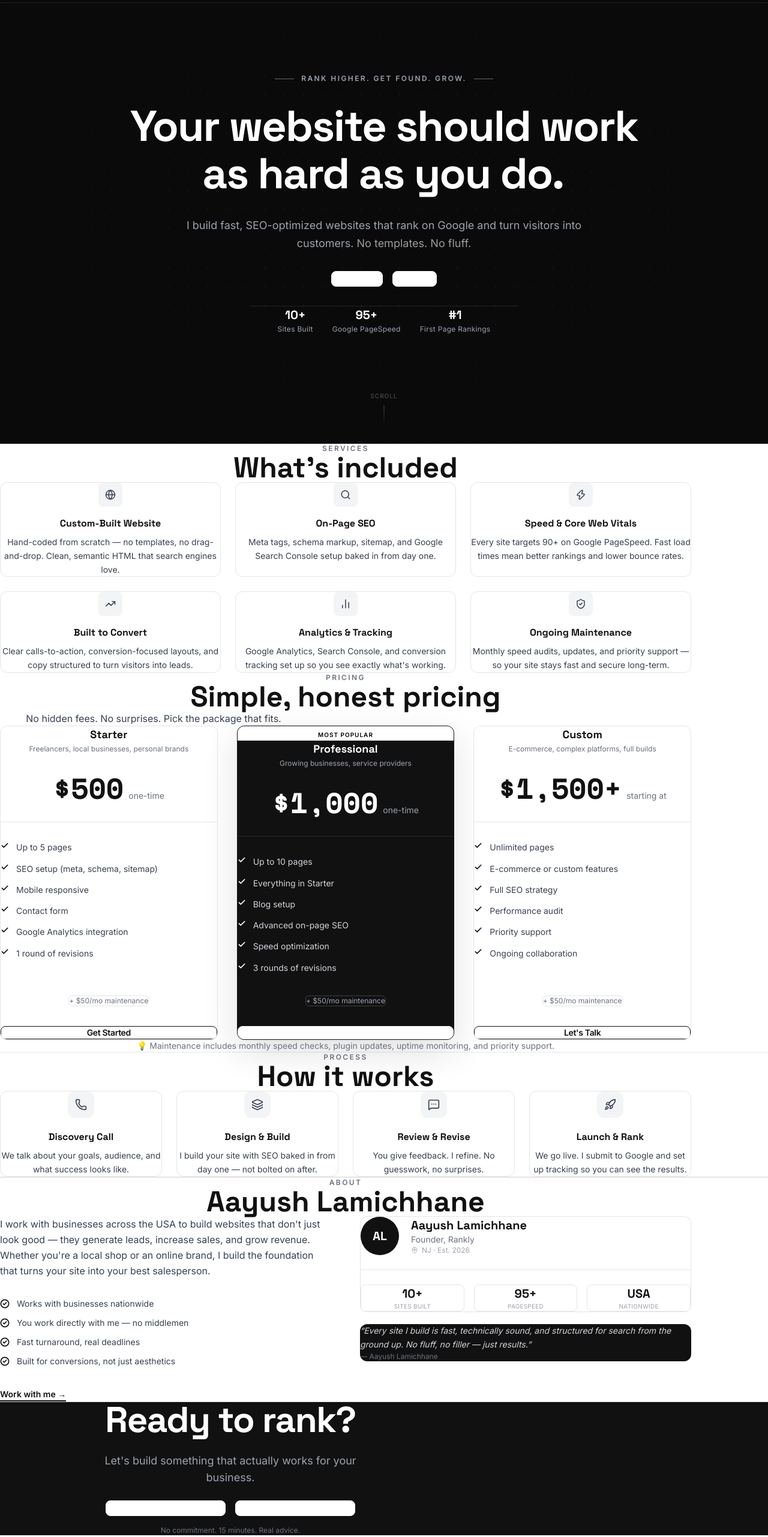
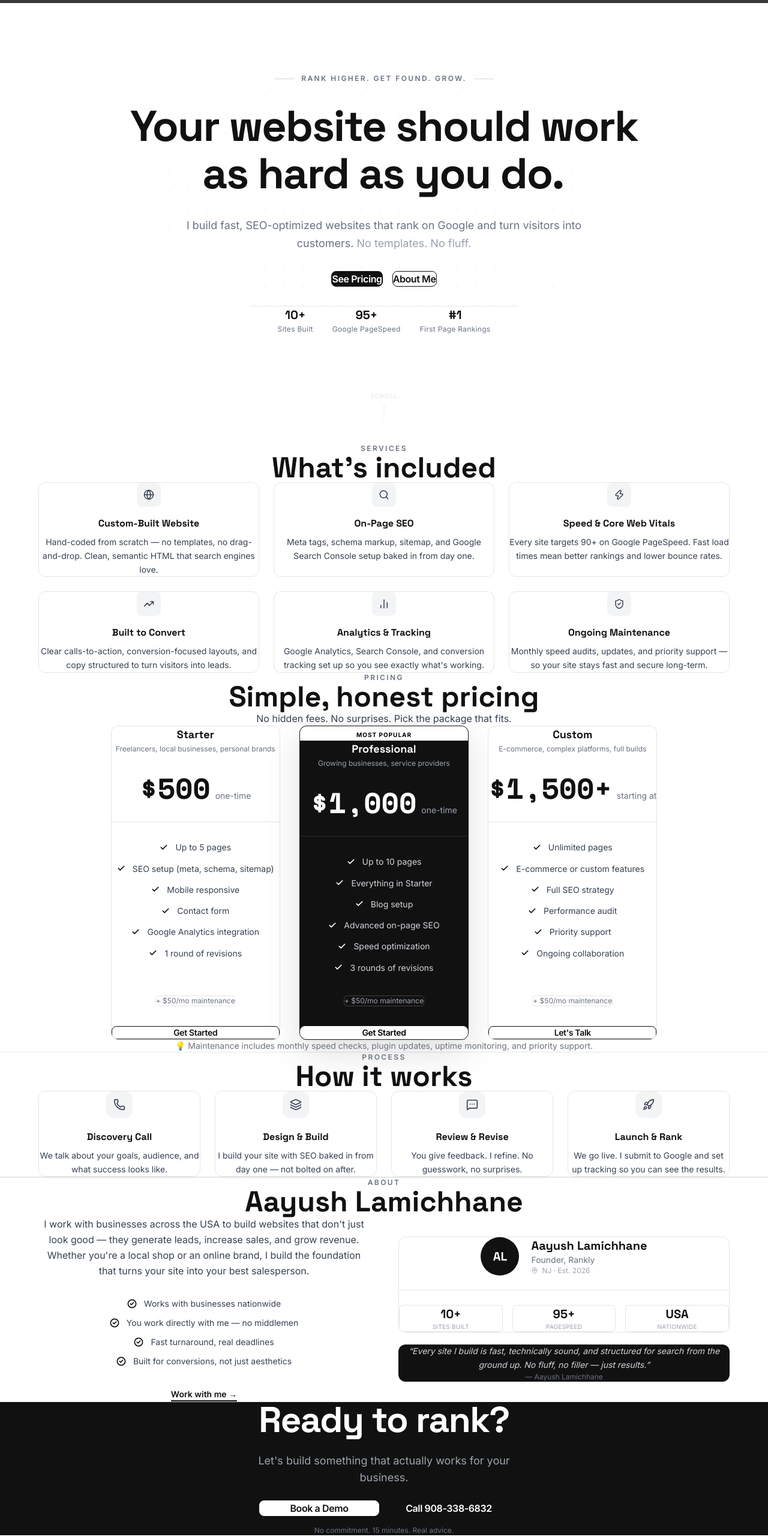
Before and after one commit to AayushLami/aayushPort, a Next.js app: page / in a window 1280 px wide. Shown: the part 60-2623 px from the top of the page at 60% size. Built offline with nearby package versions, Linux system fonts and the light colour scheme.

Commit message:
fix: resolve blank buttons, center all sections, and fix offline Google Fonts fetch crash

```diff
--- a/app/globals.css
+++ b/app/globals.css
@@ -1,10 +1,11 @@
+@import url('https://fonts.googleapis.com/css2?family=Space+Grotesk:wght@400;500;600;700&family=Inter:wght@400;500;600;700&family=Space+Mono:wght@400;700&display=swap');
 @import "tailwindcss";
 
 /* ─── Tailwind v4 custom theme ──────────────────────────────────── */
 @theme {
-  --font-heading: var(--font-space-grotesk), "Space Grotesk", system-ui, sans-serif;
-  --font-mono: var(--font-space-mono), "Space Mono", ui-monospace, monospace;
-  --font-sans: var(--font-inter), "Inter", system-ui, sans-serif;
+  --font-heading: "Space Grotesk", system-ui, sans-serif;
+  --font-mono: "Space Mono", ui-monospace, monospace;
+  --font-sans: "Inter", system-ui, sans-serif;
 }
 
 /* ─── Base resets ───────────────────────────────────────────────── */
--- a/app/layout.tsx
+++ b/app/layout.tsx
@@ -1,27 +1,5 @@
 import type { Metadata } from "next";
-import { Space_Grotesk, Inter, Space_Mono } from "next/font/google";
 import "./globals.css";
-
-const spaceGrotesk = Space_Grotesk({
-  subsets: ["latin"],
-  weight: ["400", "500", "600", "700"],
-  variable: "--font-space-grotesk",
-  display: "swap",
-});
-
-const inter = Inter({
-  subsets: ["latin"],
-  weight: ["400", "500", "600"],
-  variable: "--font-inter",
-  display: "swap",
-});
-
-const spaceMono = Space_Mono({
-  subsets: ["latin"],
-  weight: ["400", "700"],
-  variable: "--font-space-mono",
-  display: "swap",
-});
 
 export const metadata: Metadata = {
   title: "Rankly — SEO-Optimized Websites by Aayush Lamichhane",
@@ -51,10 +29,7 @@
   children: React.ReactNode;
 }) {
   return (
-    <html
-      lang="en"
-      className={`${spaceGrotesk.variable} ${inter.variable} ${spaceMono.variable}`}
-    >
+    <html lang="en">
       <body className="bg-white text-[#111111] antialiased font-sans">{children}</body>
     </html>
   );
--- a/components/About.tsx
+++ b/components/About.tsx
@@ -16,8 +16,8 @@
   const isInView = useInView(ref, { once: true, amount: 0.2 });
 
   return (
-    <section id="about" className="py-32 px-6 bg-white border-y border-[#e5e5e5]">
-      <div className="max-w-6xl mx-auto text-center">
+    <section id="about" className="py-32 px-6 bg-white border-y border-[#e5e5e5] flex flex-col items-center text-center">
+      <div className="max-w-6xl mx-auto text-center flex flex-col items-center">
         {/* Section label */}
         <motion.p
           initial={{ opacity: 0, y: 16 }}
@@ -39,10 +39,10 @@
 
         <div
           ref={ref}
-          className="grid grid-cols-1 md:grid-cols-2 gap-12 items-start text-left"
+          className="grid grid-cols-1 md:grid-cols-2 gap-12 items-center text-center w-full"
         >
           {/* Left — Text */}
-          <div className="flex flex-col gap-8">
+          <div className="flex flex-col items-center text-center gap-8">
             <motion.p
               initial={{ opacity: 0, y: 16 }}
               animate={isInView ? { opacity: 1, y: 0 } : {}}
@@ -60,10 +60,10 @@
               initial={{ opacity: 0, y: 16 }}
               animate={isInView ? { opacity: 1, y: 0 } : {}}
               transition={{ duration: 0.5, delay: 0.3 }}
-              className="flex flex-col gap-3"
+              className="flex flex-col items-center gap-3 w-full"
             >
               {bullets.map((b, i) => (
-                <li key={i} className="flex items-center gap-3">
+                <li key={i} className="flex items-center gap-3 justify-center">
                   <CheckCircle2 size={16} className="text-[#111111] shrink-0" strokeWidth={2.5} />
                   <span className="text-sm text-[#374151]">{b}</span>
                 </li>
@@ -89,21 +89,21 @@
             initial={{ opacity: 0, x: 24 }}
             animate={isInView ? { opacity: 1, x: 0 } : {}}
             transition={{ duration: 0.6, delay: 0.2 }}
-            className="flex flex-col gap-5"
+            className="flex flex-col gap-5 w-full"
           >
             {/* Profile Card */}
-            <div className="bg-white border border-[#e5e5e5] rounded-xl p-8 flex flex-col gap-6">
+            <div className="bg-white border border-[#e5e5e5] rounded-xl p-8 flex flex-col items-center text-center gap-6">
               {/* Avatar + name */}
-              <div className="flex items-center gap-5">
+              <div className="flex flex-col sm:flex-row items-center gap-5 justify-center">
                 <div className="w-16 h-16 rounded-full bg-[#111111] flex items-center justify-center shrink-0">
                   <span className="font-heading text-xl font-bold text-white">AL</span>
                 </div>
-                <div>
-                  <h3 className="font-heading text-xl font-bold text-[#111111]">
+                <div className="text-center sm:text-left">
+                  <h3 className="font-heading text-xl font-bold text-[#111111] text-center sm:text-left">
                     Aayush Lamichhane
                   </h3>
-                  <p className="text-sm text-[#6b7280] mt-0.5">Founder, Rankly</p>
-                  <div className="flex items-center gap-1.5 mt-1.5">
+                  <p className="text-sm text-[#6b7280] mt-0.5 text-center sm:text-left">Founder, Rankly</p>
+                  <div className="flex items-center justify-center sm:justify-start gap-1.5 mt-1.5">
                     <MapPin size={12} className="text-[#9ca3af]" />
                     <span className="text-xs text-[#9ca3af]">NJ · Est. 2026</span>
                   </div>
@@ -114,7 +114,7 @@
               <div className="w-full h-px bg-[#e5e5e5]" />
 
               {/* Stat boxes */}
-              <div className="grid grid-cols-3 gap-4">
+              <div className="grid grid-cols-3 gap-4 w-full">
                 {[
                   { value: "10+", label: "Sites Built" },
                   { value: "95+", label: "PageSpeed" },
@@ -136,12 +136,12 @@
             </div>
 
             {/* Quote card */}
-            <div className="bg-[#111111] rounded-xl p-6">
-              <p className="text-sm text-[#d1d5db] leading-relaxed italic">
+            <div className="bg-[#111111] rounded-xl p-6 flex flex-col items-center text-center">
+              <p className="text-sm text-[#d1d5db] leading-relaxed italic text-center">
                 &ldquo;Every site I build is fast, technically sound, and structured
                 for search from the ground up. No fluff, no filler — just results.&rdquo;
               </p>
-              <p className="text-xs text-[#6b7280] mt-3">— Aayush Lamichhane</p>
+              <p className="text-xs text-[#6b7280] mt-3 text-center">— Aayush Lamichhane</p>
             </div>
           </motion.div>
         </div>
--- a/components/CTABanner.tsx
+++ b/components/CTABanner.tsx
@@ -96,7 +96,7 @@
   return (
     <section
       id="contact"
-      className="py-32 px-6 bg-[#111111]"
+      className="py-32 px-6 bg-[#111111] flex flex-col items-center text-center"
     >
       <div
         ref={ref}
@@ -126,20 +126,20 @@
           transition={{ duration: 0.5, delay: 0.2 }}
           className="flex flex-col items-center gap-4"
         >
-          <div className="flex flex-col sm:flex-row items-center gap-4">
+          <div className="flex flex-col sm:flex-row items-center justify-center gap-4">
             <Button
               onClick={() => setIsOpen(true)}
-              variant="primary"
+              variant="ctaPrimary"
               size="lg"
-              className="min-w-[200px] bg-white text-[#111111] border-white hover:bg-[#f3f4f6] hover:border-[#f3f4f6]"
+              className="min-w-[200px]"
             >
               Book a Demo
             </Button>
             <Button
               href="tel:9083386832"
-              variant="secondary"
+              variant="ctaSecondary"
               size="lg"
-              className="min-w-[200px] bg-transparent text-white border-white hover:bg-white hover:text-[#111111]"
+              className="min-w-[200px]"
             >
               Call 908-338-6832
             </Button>
--- a/components/FinalCTA.tsx
+++ b/components/FinalCTA.tsx
@@ -8,7 +8,7 @@
   const isInView = useInView(ref, { once: true, amount: 0.3 });
 
   return (
-    <section className="py-32 px-6 bg-[#f5f5f5]">
+    <section className="py-32 px-6 bg-[#f5f5f5] flex flex-col items-center text-center">
       <div
         ref={ref}
         className="max-w-3xl mx-auto flex flex-col items-center text-center gap-8"
--- a/components/Hero.tsx
+++ b/components/Hero.tsx
@@ -44,46 +44,45 @@
   return (
     <section
       id="hero"
-      className="relative min-h-screen flex items-center justify-center overflow-hidden pt-16 bg-[#0a0a0a]"
+      className="relative min-h-screen flex flex-col items-center justify-center text-center overflow-hidden pt-16 bg-white"
       aria-label="Hero"
     >
-      {/* Dot grid background */}
+      {/* Subtle dot grid — light on white */}
       <div
         className="absolute inset-0 pointer-events-none"
         style={{
           backgroundImage:
-            "radial-gradient(circle, rgba(255,255,255,0.06) 1px, transparent 1px)",
+            "radial-gradient(circle, rgba(0,0,0,0.06) 1px, transparent 1px)",
           backgroundSize: "32px 32px",
           animation: "drift 20s linear infinite",
         }}
       />
-      {/* Gradient overlay */}
+      {/* Fade edges */}
       <div
         className="absolute inset-0 pointer-events-none"
         style={{
           background:
-            "radial-gradient(ellipse 70% 60% at 50% 50%, transparent 30%, #0a0a0a 100%)",
+            "radial-gradient(ellipse 70% 60% at 50% 50%, transparent 30%, #ffffff 100%)",
         }}
       />
 
       <div className="relative z-10 max-w-4xl mx-auto px-6 text-center flex flex-col items-center gap-8">
         {/* Eyebrow */}
-        <div className="flex items-center gap-3">
-          <span className="w-8 h-px bg-white/40" />
-          <span className="text-xs font-semibold text-[#9ca3af] tracking-[0.2em] uppercase">
+        <div className="flex items-center justify-center gap-3">
+          <span className="w-8 h-px bg-gray-300" />
+          <span className="text-xs font-semibold text-gray-500 tracking-[0.2em] uppercase">
             Rank Higher. Get Found. Grow.
           </span>
-          <span className="w-8 h-px bg-white/40" />
+          <span className="w-8 h-px bg-gray-300" />
         </div>
 
         {/* Typewriter headline */}
-        <h1 className="font-heading text-4xl sm:text-5xl md:text-6xl lg:text-7xl font-bold text-white leading-[1.1] tracking-tight min-h-[3.3em] sm:min-h-[2.2em] md:min-h-[2.2em]">
+        <h1 className="font-heading text-4xl sm:text-5xl md:text-6xl lg:text-7xl font-bold text-[#111111] leading-[1.1] tracking-tight min-h-[3.3em] sm:min-h-[2.2em] md:min-h-[2.2em]">
           {displayed}
           <span
-            className="inline-block w-[3px] h-[0.85em] bg-white ml-1 align-middle"
+            className="inline-block w-[3px] h-[0.85em] bg-[#111111] ml-1 align-middle"
             style={{
               animation: typingDone ? "blink 1s step-end infinite" : "none",
-              opacity: typingDone ? 1 : 1,
             }}
           />
         </h1>
@@ -95,38 +94,28 @@
               initial={{ opacity: 0, y: 12 }}
               animate={{ opacity: 1, y: 0 }}
               transition={{ duration: 0.6, ease: "easeOut" }}
-              className="text-base sm:text-lg text-[#9ca3af] max-w-2xl leading-relaxed"
+              className="text-base sm:text-lg text-gray-500 max-w-2xl leading-relaxed"
             >
               I build fast, SEO-optimized websites that rank on Google and turn
               visitors into customers.{" "}
-              <span className="text-white/60">No templates. No fluff.</span>
+              <span className="text-gray-400">No templates. No fluff.</span>
             </motion.p>
           )}
         </AnimatePresence>
 
-        {/* CTA Buttons */}
+        {/* CTA Buttons — using Button component */}
         <AnimatePresence>
           {typingDone && (
             <motion.div
               initial={{ opacity: 0, y: 12 }}
               animate={{ opacity: 1, y: 0 }}
               transition={{ duration: 0.6, ease: "easeOut", delay: 0.15 }}
-              className="flex flex-col sm:flex-row items-center gap-4"
+              className="flex flex-col sm:flex-row items-center justify-center gap-4"
             >
-              <Button
-                href="#pricing"
-                variant="primary"
-                size="lg"
-                className="bg-white text-[#111111] border-white hover:bg-[#f3f4f6] hover:border-[#f3f4f6]"
-              >
+              <Button href="#pricing" variant="primary" size="lg">
                 See Pricing
               </Button>
-              <Button
-                href="#about"
-                variant="secondary"
-                size="lg"
-                className="bg-transparent text-white border-white hover:bg-white hover:text-[#111111]"
-              >
+              <Button href="#about" variant="secondary" size="lg">
                 About Me
               </Button>
             </motion.div>
@@ -140,14 +129,14 @@
               initial={{ opacity: 0 }}
               animate={{ opacity: 1 }}
               transition={{ duration: 0.6, delay: 0.3 }}
-              className="flex flex-wrap items-center justify-center gap-8 mt-2 border-t border-white/10 pt-8 w-full max-w-md"
+              className="flex flex-wrap items-center justify-center gap-8 mt-2 border-t border-gray-200 pt-8 w-full max-w-md"
             >
               {stats.map((stat, i) => (
                 <div key={i} className="flex flex-col items-center gap-0.5">
-                  <span className="font-heading text-xl font-bold text-white">
+                  <span className="font-heading text-xl font-bold text-[#111111]">
                     {stat.value}
                   </span>
-                  <span className="text-xs text-[#9ca3af] tracking-wide">
+                  <span className="text-xs text-gray-500 tracking-wide">
                     {stat.label}
                   </span>
                 </div>
@@ -159,10 +148,10 @@
 
       {/* Scroll indicator */}
       <div className="absolute bottom-8 left-1/2 -translate-x-1/2 flex flex-col items-center gap-2 opacity-30">
-        <span className="text-[10px] text-white tracking-widest uppercase">
+        <span className="text-[10px] text-gray-400 tracking-widest uppercase">
           Scroll
         </span>
-        <div className="w-px h-8 bg-gradient-to-b from-white to-transparent" />
+        <div className="w-px h-8 bg-gradient-to-b from-gray-400 to-transparent" />
       </div>
     </section>
   );
--- a/components/Pricing.tsx
+++ b/components/Pricing.tsx
@@ -12,15 +12,15 @@
   const isInView = useInView(ref, { once: true, amount: 0.1 });
 
   return (
-    <section id="pricing" className="py-32 px-6 bg-white">
-      <div className="max-w-6xl mx-auto">
+    <section id="pricing" className="py-32 px-6 bg-white flex flex-col items-center text-center">
+      <div className="max-w-6xl mx-auto flex flex-col items-center text-center">
         {/* Header */}
         <motion.div
           ref={ref}
           initial={{ opacity: 0, y: 24 }}
           animate={isInView ? { opacity: 1, y: 0 } : {}}
           transition={{ duration: 0.5 }}
-          className="mb-16 text-center"
+          className="mb-16 text-center flex flex-col items-center"
         >
           <p className="text-xs font-semibold text-[#6b7280] tracking-[0.2em] uppercase mb-4">
             Pricing
@@ -38,7 +38,7 @@
           variants={staggerContainer}
           initial="hidden"
           animate={isInView ? "visible" : "hidden"}
-          className="grid grid-cols-1 md:grid-cols-3 gap-8"
+          className="grid grid-cols-1 md:grid-cols-3 gap-8 w-full"
         >
           {pricingPlans.map((plan) => (
             <motion.div
@@ -64,9 +64,9 @@
                 </div>
               )}
 
-              <div className="flex flex-col gap-8 p-8 sm:p-10 flex-1">
+              <div className="flex flex-col items-center text-center gap-8 p-8 sm:p-10 flex-1">
                 {/* Plan name + best for */}
-                <div className="text-center">
+                <div className="text-center flex flex-col items-center">
                   <h3 className={`font-heading text-lg font-bold mb-2 ${plan.popular ? "text-white" : "text-[#111111]"}`}>
                     {plan.name}
                   </h3>
@@ -89,13 +89,13 @@
                 <div className={`w-full h-px ${plan.popular ? "bg-white/10" : "bg-[#e5e5e5]"}`} />
 
                 {/* Features */}
-                <ul className="flex flex-col gap-4 flex-1">
+                <ul className="flex flex-col items-center text-center gap-4 flex-1">
                   {plan.features.map((feature, i) => (
-                    <li key={i} className="flex items-start gap-3">
+                    <li key={i} className="flex items-center gap-3">
                       <Check
-                        size={14}
-                        className={`mt-0.5 shrink-0 ${plan.popular ? "text-white" : "text-[#111111]"}`}
-                        strokeWidth={3}
+                         size={14}
+                         className={`shrink-0 ${plan.popular ? "text-white" : "text-[#111111]"}`}
+                         strokeWidth={3}
                       />
                       <span className={`text-sm leading-snug ${plan.popular ? "text-[#d1d5db]" : "text-[#374151]"}`}>
                         {feature}
@@ -118,13 +118,9 @@
                 {/* CTA */}
                 <Button
                   href="#contact"
-                  variant={plan.popular ? "primary" : "secondary"}
+                  variant={plan.popular ? "pricingPopular" : "secondary"}
                   size="md"
-                  className={`w-full justify-center rounded-lg ${
-                    plan.popular
-                      ? "bg-white text-black border-white hover:bg-transparent hover:text-white"
-                      : "border-[#111111] text-[#111111] hover:bg-[#111111] hover:text-white"
-                  }`}
+                  className="w-full justify-center rounded-lg"
                 >
                   {plan.cta}
                 </Button>
--- a/components/Process.tsx
+++ b/components/Process.tsx
@@ -32,8 +32,8 @@
   const isInView = useInView(ref, { once: true, amount: 0.2 });
 
   return (
-    <section id="process" className="py-32 px-6 bg-white border-y border-[#e5e5e5]">
-      <div className="max-w-6xl mx-auto">
+    <section id="process" className="py-32 px-6 bg-white border-y border-[#e5e5e5] flex flex-col items-center text-center">
+      <div className="max-w-6xl mx-auto flex flex-col items-center text-center">
         {/* Header */}
         <motion.div
           ref={ref}
--- a/components/Services.tsx
+++ b/components/Services.tsx
@@ -43,8 +43,8 @@
   const isInView = useInView(ref, { once: true, amount: 0.1 });
 
   return (
-    <section id="services" className="py-32 px-6 bg-white">
-      <div className="max-w-6xl mx-auto">
+    <section id="services" className="py-32 px-6 bg-white flex flex-col items-center text-center">
+      <div className="max-w-6xl mx-auto flex flex-col items-center text-center">
         {/* Section header */}
         <motion.div
           initial={{ opacity: 0, y: 24 }}
--- a/components/ui/Button.tsx
+++ b/components/ui/Button.tsx
@@ -3,7 +3,7 @@
 import React from "react";
 
 interface ButtonProps extends React.ButtonHTMLAttributes<HTMLButtonElement> {
-  variant?: "primary" | "secondary";
+  variant?: "primary" | "secondary" | "ctaPrimary" | "ctaSecondary" | "pricingPopular";
   size?: "sm" | "md" | "lg";
   asChild?: boolean;
   href?: string;
@@ -33,6 +33,15 @@
     // White bg, black border + text — secondary action
     secondary:
       "bg-white text-[#111111] border border-[#111111] hover:bg-[#111111] hover:text-white",
+    // White bg, black text, white border (CTA Book a Demo)
+    ctaPrimary:
+      "bg-white text-[#111111] border border-white hover:bg-gray-100",
+    // Black border, white text (CTA Call)
+    ctaSecondary:
+      "bg-transparent text-white border border-[#111111] hover:bg-[#111111] transition-colors duration-200",
+    // White bg, black text, white border, transparent on hover with white text (Pricing Popular)
+    pricingPopular:
+      "bg-white text-black border border-white hover:bg-transparent hover:text-white",
   };
 
   const classes = `${base} ${sizes[size]} ${variants[variant]} ${className}`;
```
Also changed, not shown: components/Footer.tsx (+4 -4 lines).
